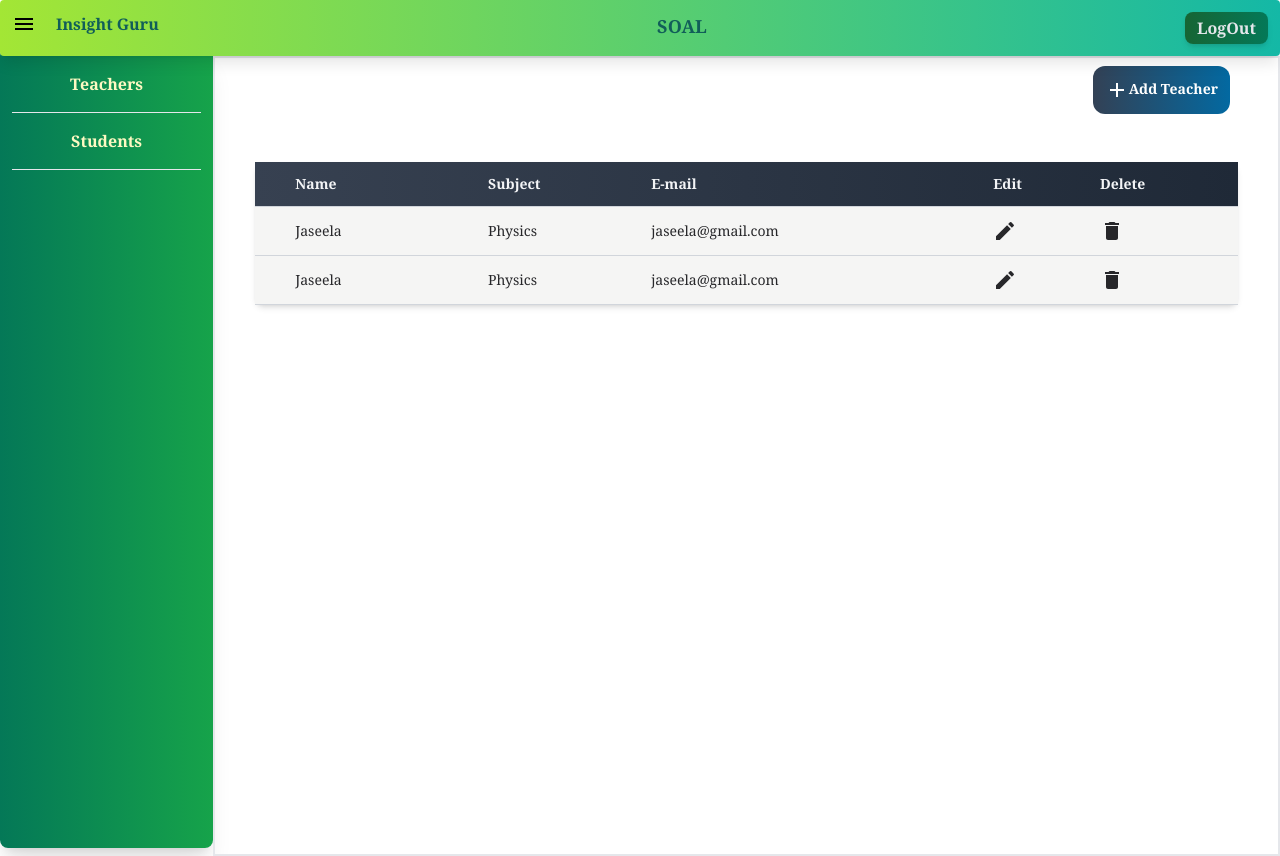
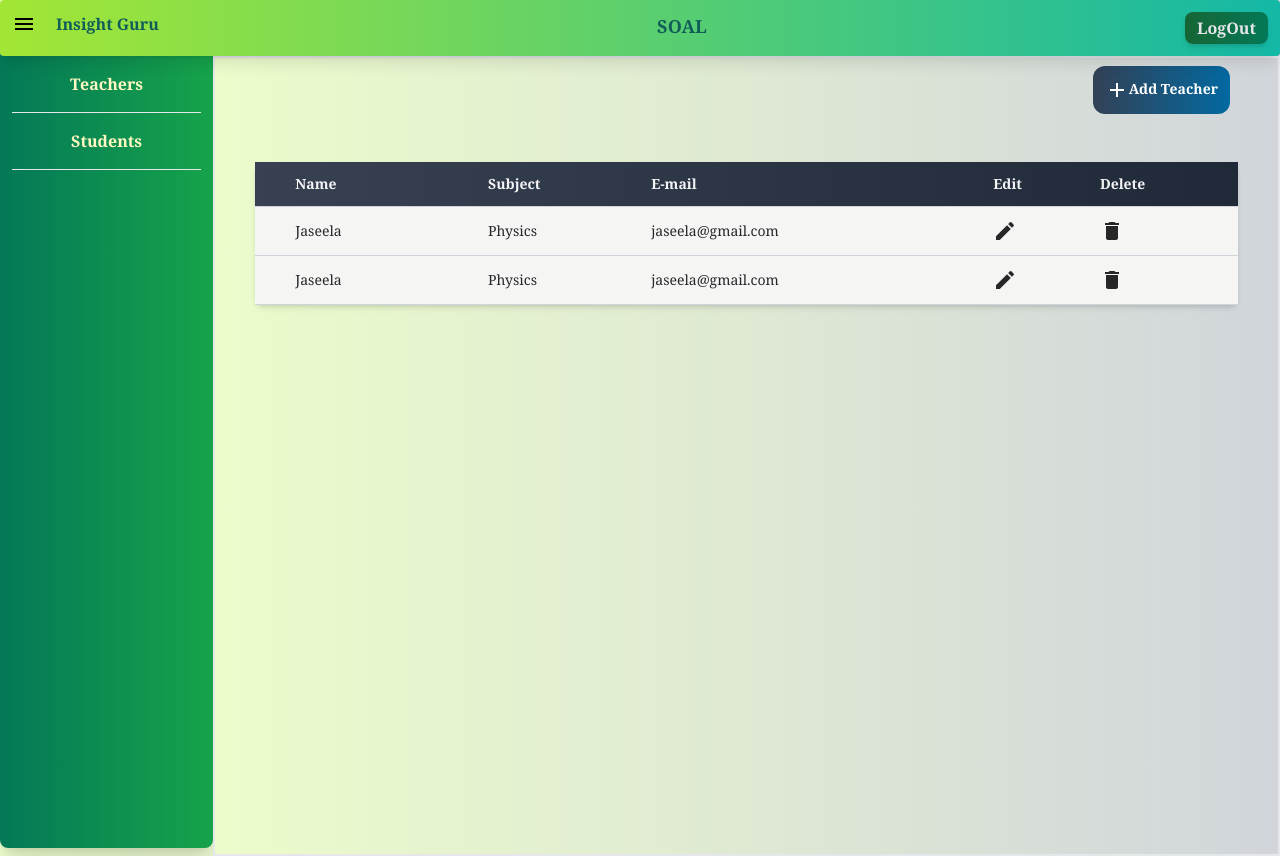
Before and after one commit to Jaseela99/capstoneworks, a React (Create React App) app in the folder frontend/: page /admin in a window 1280 px wide. Built offline with nearby package versions, Linux system fonts and the light colour scheme.

Commit message:
added sidebar toggle

```diff
--- a/frontend/src/components/Admin/AdminDashboard.js
+++ b/frontend/src/components/Admin/AdminDashboard.js
@@ -1,18 +1,40 @@
 import React from "react";
 import Navbar from "./Navbar";
 import Sidebar from "./Sidebar";
-
 import Teacher from "./Teacher";
+import Student from "./Student";
 
 function AdminDashboard() {
+  const [sidebarOpen, setSidebarOpen] = React.useState(false);
+  const toggleSidebar = () => {
+    setSidebarOpen(!sidebarOpen);
+  };
+  const [isteacher,setIsTeacher] = React.useState(true);
+  const [isstudent,setIsStudent] = React.useState(false);
+  const openTeacher = () => {
+    setIsTeacher(true);
+    setIsStudent(false);
+
+  };
+  const openStudent = () => {
+    setIsTeacher(false);
+    setIsStudent(true);
+  };
 
   return (
     <div className="flex-col h-screen flex-nowrap relative ">
-      <Navbar />
-      <div className="flex mt-18">
-      <Sidebar  /* className={hidden ? "hidden" : null} */ />
-        <div className="mt-14 border-2 w-full h-screen">
-          <Teacher/>
+      <Navbar toggle={toggleSidebar}/>
+      <div className="flex mt-18 bg-gradient-to-r from-lime-100 to-gray-300">
+        <Sidebar hidden={sidebarOpen}
+        openTeacher={openTeacher}
+        openStudent={openStudent}/>
+        <div className="mt-14 border-2 w-full h-screen bg-gradient-to-r from-lime-100 to-gray-300">
+
+          {isteacher?
+            isteacher && <Teacher/>:
+            isstudent && <Student/>
+          }
+
         </div>
       </div>
     </div>
```
